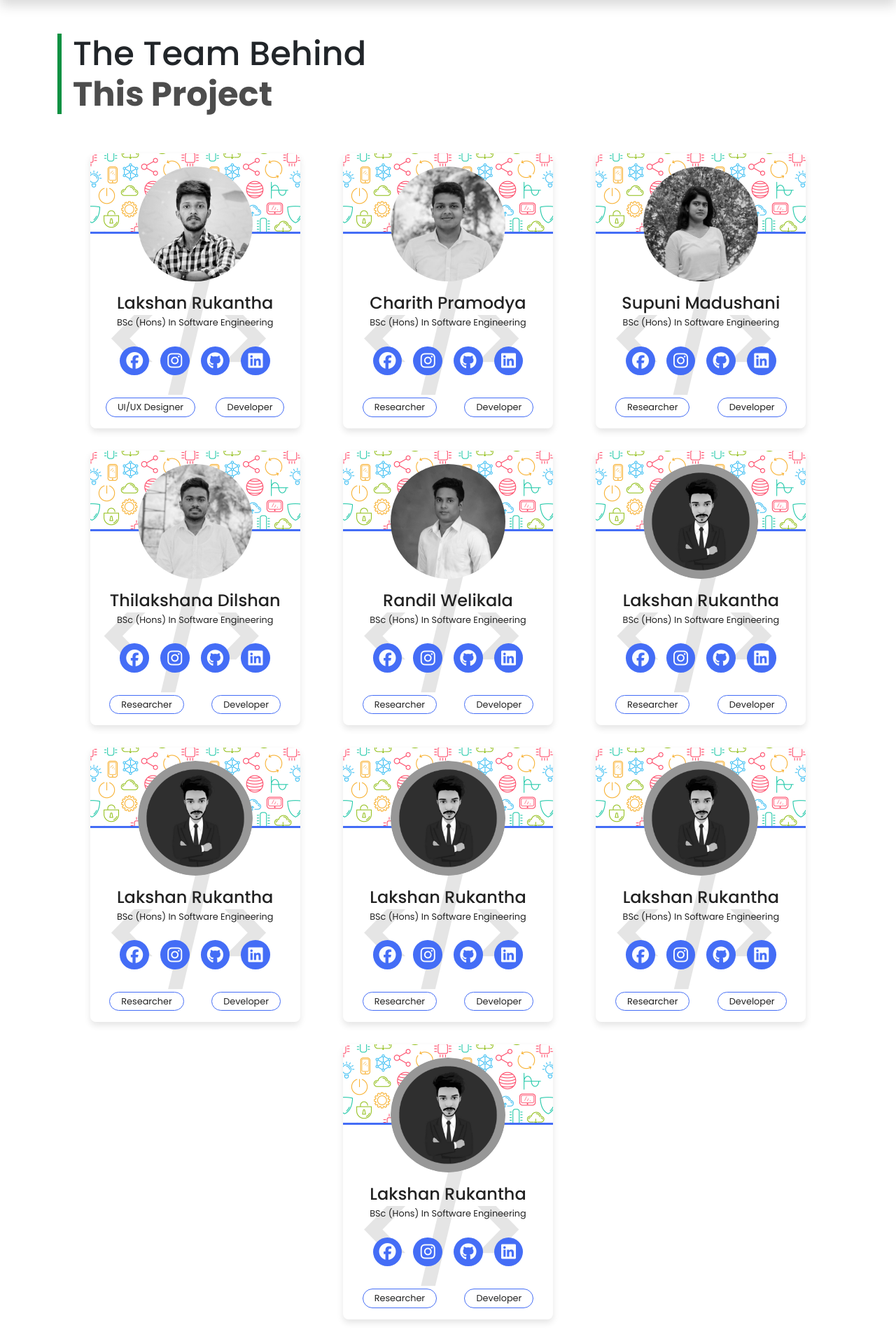
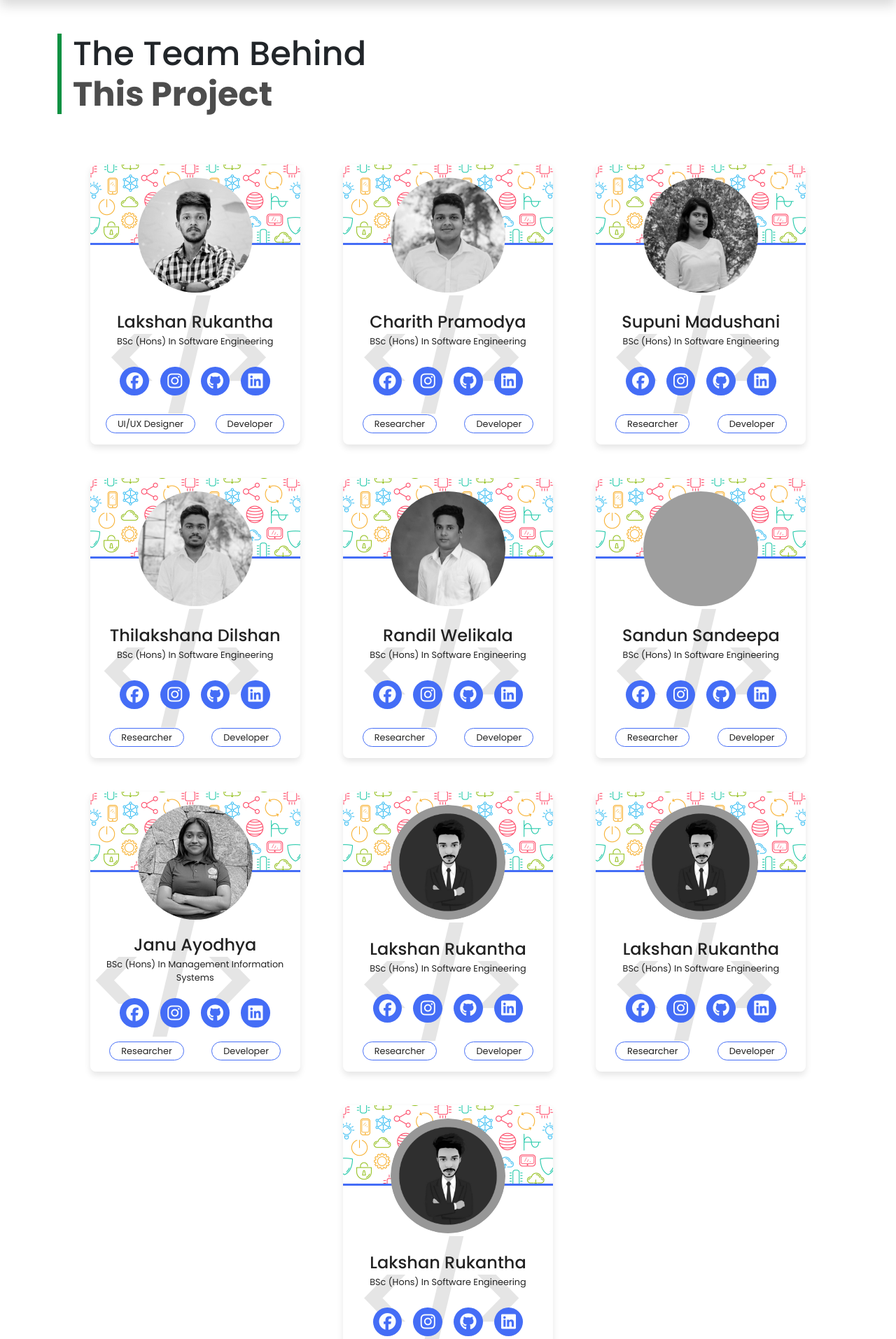
Before and after one commit to LakshanRukantha/CeylonJobSeeker, a PHP site: page /about.html in a window 1280 px wide. Shown: the part 59-1972 px from the top of the page at 70% size. Run offline with PHP 8.4, Linux system fonts and the light colour scheme; some libraries are stand-ins or nearby versions; grey boxes are pictures that could not be loaded.

Commit message:
fix: Minor UI Fixes After Merge Conflict (After Revert) 0002

```diff
--- a/about.html
+++ b/about.html
@@ -73,7 +73,7 @@
         <div class="container developers-section">
           <div class="row">
             <!-- Card 01 Start -->
-            <div class="col-12 col-lg-4 col-md-6 card-item">
+            <div class="col-12 col-xl-4 col-md-6 card-item">
               <div class="profile-card">
                 <div class="image">
                   <img
@@ -112,7 +112,7 @@
             </div>
             <!-- Card 01 End -->
             <!-- Card 02 Start -->
-            <div class="col-12 col-lg-4 col-md-6 card-item">
+            <div class="col-12 col-xl-4 col-md-6 card-item">
               <div class="profile-card">
                 <div class="image">
                   <img
@@ -151,7 +151,7 @@
             </div>
             <!-- Card 02 End -->
             <!-- Card 03 Start -->
-            <div class="col-12 col-lg-4 col-md-6 card-item">
+            <div class="col-12 col-xl-4 col-md-6 card-item">
               <div class="profile-card">
                 <div class="image">
                   <img
@@ -190,7 +190,7 @@
             </div>
             <!-- Card 03 End -->
             <!-- Card 04 Start -->
-            <div class="col-12 col-lg-4 col-md-6 card-item">
+            <div class="col-12 col-xl-4 col-md-6 card-item">
               <div class="profile-card">
                 <div class="image">
                   <img
@@ -229,7 +229,7 @@
             </div>
             <!-- Card 04 End -->
             <!-- Card 05 Start -->
-            <div class="col-12 col-lg-4 col-md-6 card-item">
+            <div class="col-12 col-xl-4 col-md-6 card-item">
               <div class="profile-card">
                 <div class="image">
                   <img
@@ -268,18 +268,18 @@
             </div>
             <!-- Card 05 End -->
             <!-- Card 06 Start -->
-            <div class="col-12 col-lg-4 col-md-6 card-item">
+            <div class="col-12 col-xl-4 col-md-6 card-item">
               <div class="profile-card">
                 <div class="image">
                   <img
-                    src="./assets/images/about/developers/profile.png"
-                    alt=""
+                    src="./assets/images/about/developers/sandun-sandeepa.jpg"
+                    alt="Sandun Sandeepa"
                     class="profile-img"
                   />
                 </div>
                 <div class="text-data">
                   <h1 class="bg-code-tag">&lt;/&gt;</h1>
-                  <span class="name">Lakshan Rukantha</span>
+                  <span class="name">Sandun Sandeepa</span>
                   <span class="sub-title"
                     >BSc (Hons) In Software Engineering</span
                   >
@@ -307,20 +307,20 @@
             </div>
             <!-- Card 06 End -->
             <!-- Card 07 Start -->
-            <div class="col-12 col-lg-4 col-md-6 card-item">
+            <div class="col-12 col-xl-4 col-md-6 card-item">
               <div class="profile-card">
                 <div class="image">
                   <img
-                    src="./assets/images/about/developers/profile.png"
-                    alt=""
+                    src="./assets/images/about/developers/janu-ayodhya.jpg"
+                    alt="Janu Ayodhya"
                     class="profile-img"
                   />
                 </div>
                 <div class="text-data">
                   <h1 class="bg-code-tag">&lt;/&gt;</h1>
-                  <span class="name">Lakshan Rukantha</span>
+                  <span class="name">Janu Ayodhya</span>
                   <span class="sub-title"
-                    >BSc (Hons) In Software Engineering</span
+                    >BSc (Hons) In Management Information Systems</span
                   >
                 </div>
                 <div class="media-buttons">
@@ -346,7 +346,7 @@
             </div>
             <!-- Card 07 End -->
             <!-- Card 08 Start -->
-            <div class="col-12 col-lg-4 col-md-6 card-item">
+            <div class="col-12 col-xl-4 col-md-6 card-item">
               <div class="profile-card">
                 <div class="image">
                   <img
@@ -385,7 +385,7 @@
             </div>
             <!-- Card 08 End -->
             <!-- Card 09 Start -->
-            <div class="col-12 col-lg-4 col-md-6 card-item">
+            <div class="col-12 col-xl-4 col-md-6 card-item">
               <div class="profile-card">
                 <div class="image">
                   <img
@@ -424,7 +424,7 @@
             </div>
             <!-- Card 09 End -->
             <!-- Card 10 Start -->
-            <div class="col-12 col-lg-4 col-md-6 card-item">
+            <div class="col-12 col-xl-4 col-md-6 card-item">
               <div class="profile-card">
                 <div class="image">
                   <img
--- a/styles/about.css
+++ b/styles/about.css
@@ -1,6 +1,6 @@
 .developers-section {
-  display: block;
-  margin: 0 auto;
+  display: flex;
+  align-items: center;
 }
 
 .developers-section .row {
@@ -15,15 +15,19 @@
   display: flex;
   align-items: center;
   justify-content: center;
-  margin-top: 2rem;
+  flex-direction: column;
+  margin-top: 3rem;
 }
 
 .profile-card {
   display: flex;
   flex-direction: column;
   align-items: center;
+  justify-content: space-between;
   min-width: 300px;
   width: 300px;
+  min-height: 400px;
+  height: 400px;
   overflow: hidden;
   border-radius: 0.5rem;
   padding: 1rem;
@@ -47,14 +51,16 @@
   position: relative;
   display: block;
   margin: 0 auto;
-  height: 170px;
-  width: 170px;
+  min-height: 170px;
+  min-width: 170px;
   border-radius: 50%;
   margin-bottom: 10px;
 }
 .image .profile-img {
+  max-height: 170px;
   height: 100%;
   width: 100%;
+  max-width: 170px;
   filter: grayscale(100%);
   object-fit: cover;
   border-radius: 50%;
@@ -106,7 +112,7 @@
 .profile-card .media-buttons {
   display: flex;
   align-items: center;
-  margin-top: 1.5rem;
+  margin-top: 1rem;
   margin-bottom: 1rem;
 }
 .media-buttons .link {
@@ -144,7 +150,6 @@
   justify-content: space-around;
   width: 100%;
   flex-direction: row;
-  margin-top: 1rem;
   gap: 1rem;
 }
 
```
